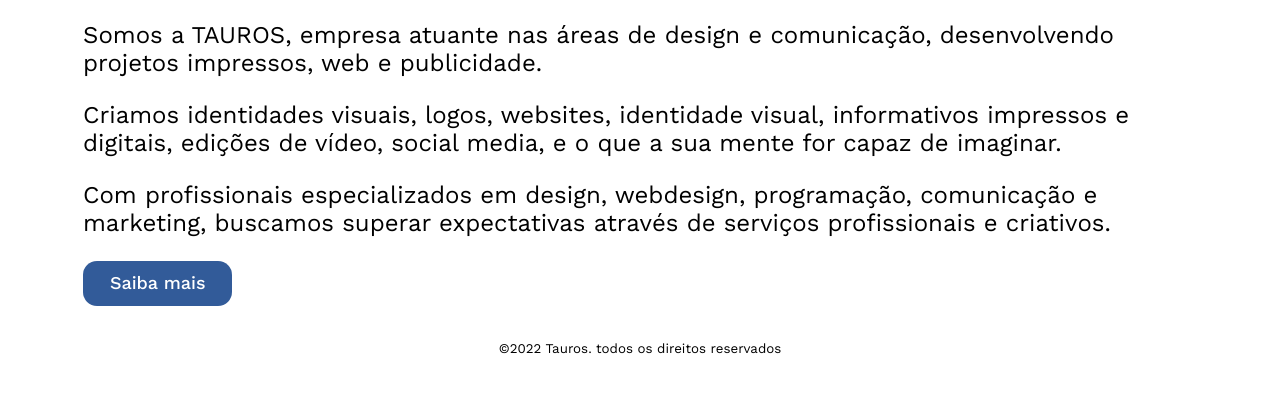
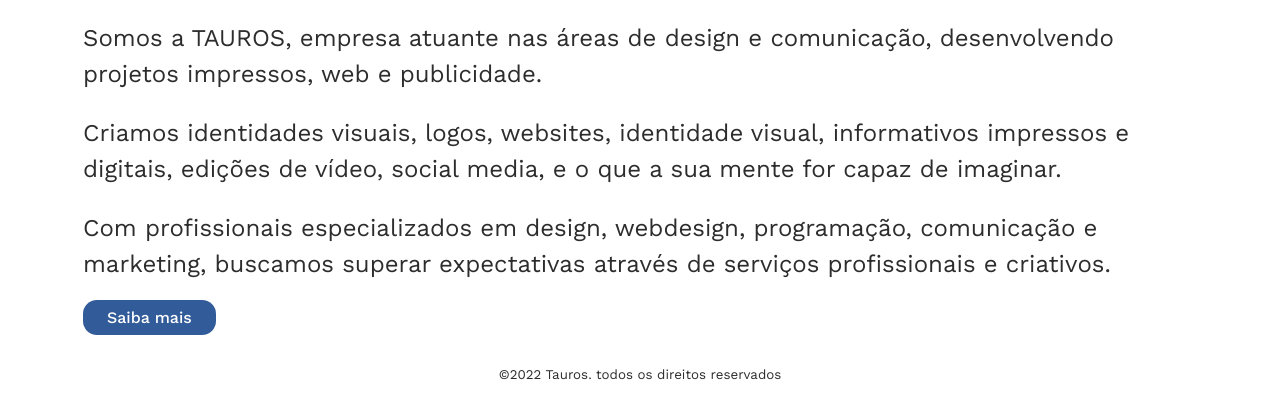
Before and after one commit to miguelcalazans/siteempresa, a website: page src/index.html in a window 1280 px wide. Shown: the part 345-764 px from the top of the page. Drawn offline with nearby package versions, Linux system fonts and the light colour scheme.

Commit message:
Adicionando estilo padrão aos paragrafos

```diff
--- a/src/css/estilos.css
+++ b/src/css/estilos.css
@@ -7,6 +7,11 @@
 
 body {
   font-family: var(--primary-font);
+}
+/* Text default */
+p {
+  font: 400 16px / 148% var(--primary-font);
+  color: var(--font-color);
 }
 
 /* Home Mobile */
@@ -44,6 +49,7 @@
   margin-top: 2em;
   text-align: center;
 }
+.primary-cta,
 button {
   font: 500 16px / 148% var(--primary-font);
   color: #fff;
@@ -52,6 +58,7 @@
   border-radius: 14px;
   border: none;
   outline: none;
+  text-decoration: none;
 }
 
 /* Inicio Página de Equipe*/
--- a/src/index.html
+++ b/src/index.html
@@ -34,7 +34,7 @@
           social media, e o que a sua mente for capaz de imaginar.</p> <p>Com profissionais especializados em design, webdesign,
           programação, comunicação e marketing, buscamos superar expectativas através de serviços profissionais e criativos.
         </p>
-        <button>Saiba mais</button>
+        <a class="primary-cta" href="./sobre.html">Saiba mais</a>
       </section>
     </main>
       <footer>
```
